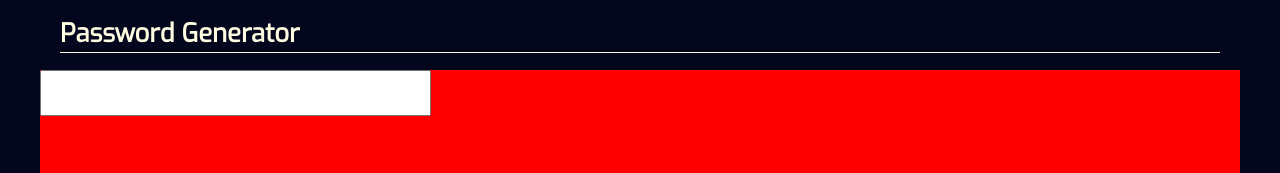
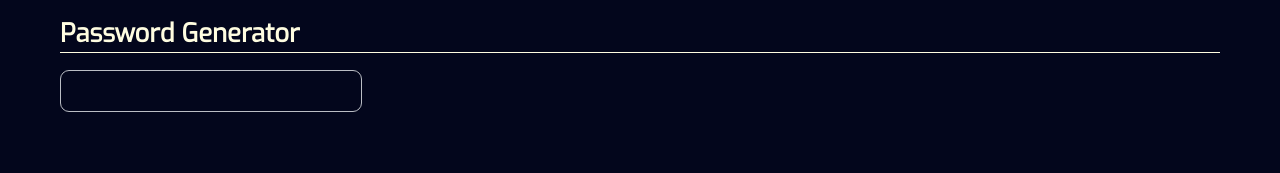
Before and after one commit to mustafaberat/personal-website-1, a Next.js app: page /things in a window 1280 px wide. Shown: the part 1787-1960 px from the top of the page. Built offline with nearby package versions, Linux system fonts and the light colour scheme.

Commit message:
password generator input css done

```diff
--- a/components/PasswordGenerator.js
+++ b/components/PasswordGenerator.js
@@ -115,7 +115,7 @@ class PasswordGenerator extends React.Component {
           />
         </div>
         <div className="passwordResultDiv">
-          <p className="work-details" value={this.state.input}>
+          <p className="passwordP" value={this.state.input}>
             {this.state.input}
           </p>
         </div>
--- a/styles/password-generator.css
+++ b/styles/password-generator.css
@@ -1,14 +1,21 @@
 .passwordGeneratorDiv {
-  background-color: red;
   display: grid;
-  grid-template-columns: 1fr 2fr;
+  padding-left: var(--gutter);
+  padding-right: var(--gutter);
+  grid-template-columns: 1fr 3fr;
   grid-gap: 40px 50px;
   align-items: center;
   width: 100%;
 }
 
 .passwordResultDiv {
-  background-color: green;
+  height: 100%;
+  justify-content: center;
+  text-align: center;
+  align-items: center;
+  display: flex;
+  color: var(--white);
+  font-weight: bold;
 }
 
 .passwordInputDiv {
@@ -17,4 +24,14 @@
 .password-input {
   width: 100%;
   height: var(--fingerSize);
+  font-size: xx-large;
+  background-color: transparent;
+  color: var(--white);
+  border-radius: 9px;
+  border: 1px solid var(--grey);
+  padding: 0px 6px;
 }
+
+.passwordP {
+  font-size: large;
+}
```
